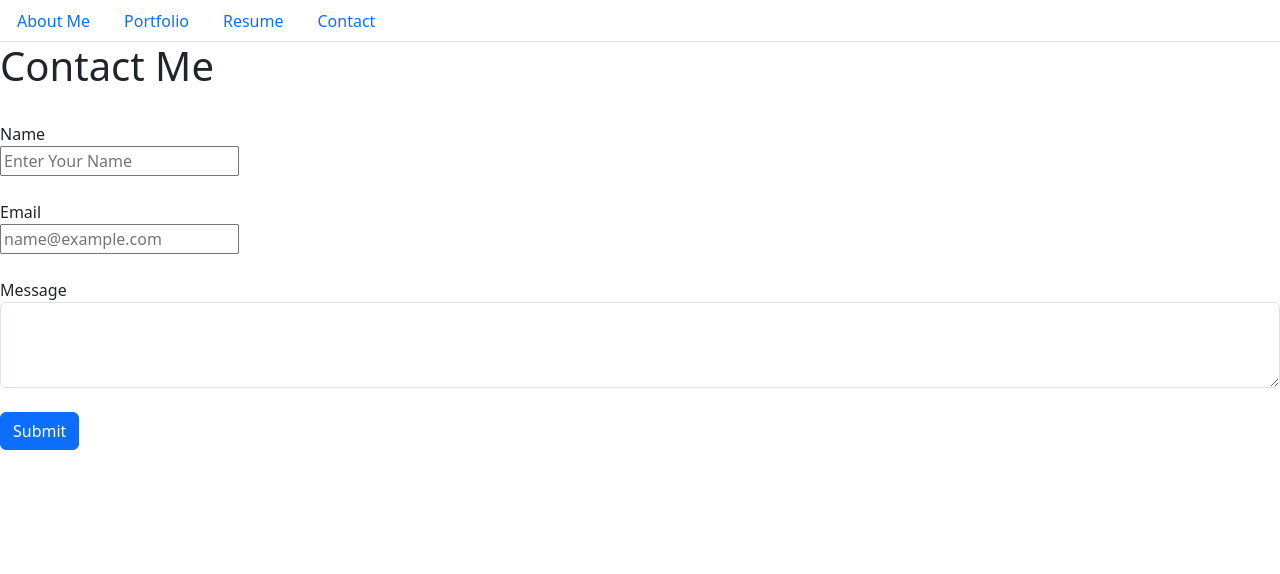
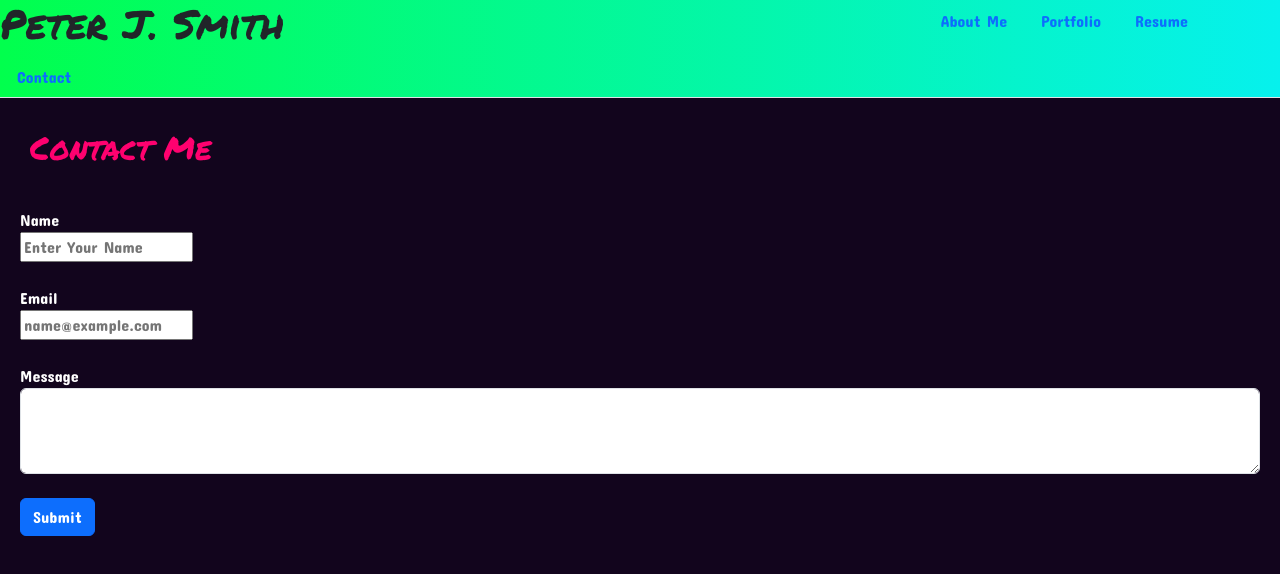
Before and after one commit to peteCodes4u/peter.appliedanalyticalsciences-gmail.com, a React (Vite) app: page /contact in a window 1280 px wide. Shown: the top 574 px of the page. Built offline with nearby package versions, Linux system fonts and the light colour scheme.

Commit message:
Initial style implementation completed

```diff
--- a/index.html
+++ b/index.html
@@ -4,6 +4,7 @@
     <meta charset="UTF-8" />
     <link rel="icon" type="image/svg+xml" href="" />
     <meta name="viewport" content="width=device-width, initial-scale=1.0" />
+    <link href="https://fonts.googleapis.com/css2?family=Concert+One&family=Permanent+Marker&display=swap" rel="stylesheet">
     <title>Peter J. Smith</title>
   </head>
   <body>
--- a/src/App.css
+++ b/src/App.css
@@ -0,0 +1,35 @@
+.content {
+    background-color: rgb(18, 5, 29);
+    color: white;
+    font-family: 'Concert One', sans-serif;
+    padding: 20px;
+    height: 100vh;
+}
+
+.nav {
+    display: flex;
+    background-image: linear-gradient(to left, #06f1ed, #01ff4d);
+    font-family: 'Concert One', sans-serif;
+}
+
+li {
+    display: flex;
+}
+
+h1 {
+    font-family: 'Permanent Marker';
+}
+
+h2 {
+    font-family: 'Permanent Marker';
+    color: #ff016f;
+    padding: 10px;
+}
+
+#main-heading {
+    margin-right: 50%;
+}
+
+.nav-link.active {
+    font-weight: bold;
+}
--- a/src/App.jsx
+++ b/src/App.jsx
@@ -1,3 +1,7 @@
+// styling
+import React from 'react';
+import './App.css';
+
 // pull in components from the 'react-router-dom'
 import { Outlet } from 'react-router-dom';
 import Nav from './components/NavigationTabs';
@@ -7,7 +11,7 @@ function App() {
     return(
         <>
         <Nav />
-        <main className="">
+        <main className="content">
             <Outlet />
         </main>
         </>
--- a/src/components/NavigationTabs.jsx
+++ b/src/components/NavigationTabs.jsx
@@ -1,10 +1,11 @@
 import { Link, useLocation } from 'react-router-dom';
 
 function NavigationTabs() {
-    const currentPage = useLocation().pathname;
+  const currentPage = useLocation().pathname;
 
-    return (
-        <ul className="nav nav-tabs">
+  return (
+    <ul id="nav" className="nav nav-tabs">
+      <h1 id="main-heading">Peter J. Smith</h1>
         <li className="nav-item">
           <Link
             to="/"
@@ -37,8 +38,8 @@ function NavigationTabs() {
             Contact
           </Link>
         </li>
-      </ul>
-    )
+    </ul>
+  )
 }
 
 export default NavigationTabs;
--- a/src/pages/Aboutme.jsx
+++ b/src/pages/Aboutme.jsx
@@ -1,7 +1,7 @@
 export default function Aboutme() {
     return (
         <div>
-        <h1>About Me</h1>
+        <h2>About Me</h2>
         <p>
             I am Peter Smith, a developer from Tampa Florida. Professionally I am a MERN full stack developer with many skills. I have experience with languages such as C# and JavaScript, and have developed automation test framworks for APIs. I also have expereience with front end web application automation.
             My interests and passions include engineering eloquent solutions for any challenge. I am great with end to end analysis, evaluation, reverse-engineering and development.
--- a/src/pages/Contact.jsx
+++ b/src/pages/Contact.jsx
@@ -1,7 +1,7 @@
 export default function Contact() {
     return (
         <div>
-        <h1>Contact Me</h1>
+        <h2>Contact Me</h2>
         <form id="form" className="">
             <br/>
             <label for="contact-name">Name</label>
--- a/src/pages/Portfolio.jsx
+++ b/src/pages/Portfolio.jsx
@@ -1,7 +1,7 @@
 export default function Portfolio() {
     return (
         <div>
-        <h1>Portfolio</h1>
+        <h2>Portfolio</h2>
         <br></br>
         <a id="" className="" href="">
         👽 - Example 1
--- a/src/pages/Resume.jsx
+++ b/src/pages/Resume.jsx
@@ -1,7 +1,7 @@
 export default function Resume() {
     return (
         <div>
-        <h1>Resume</h1>
+        <h2>Resume</h2>
         <p>Resume Information Goes Here</p>
         <a href="">Link To Resume</a>
       </div>
```
